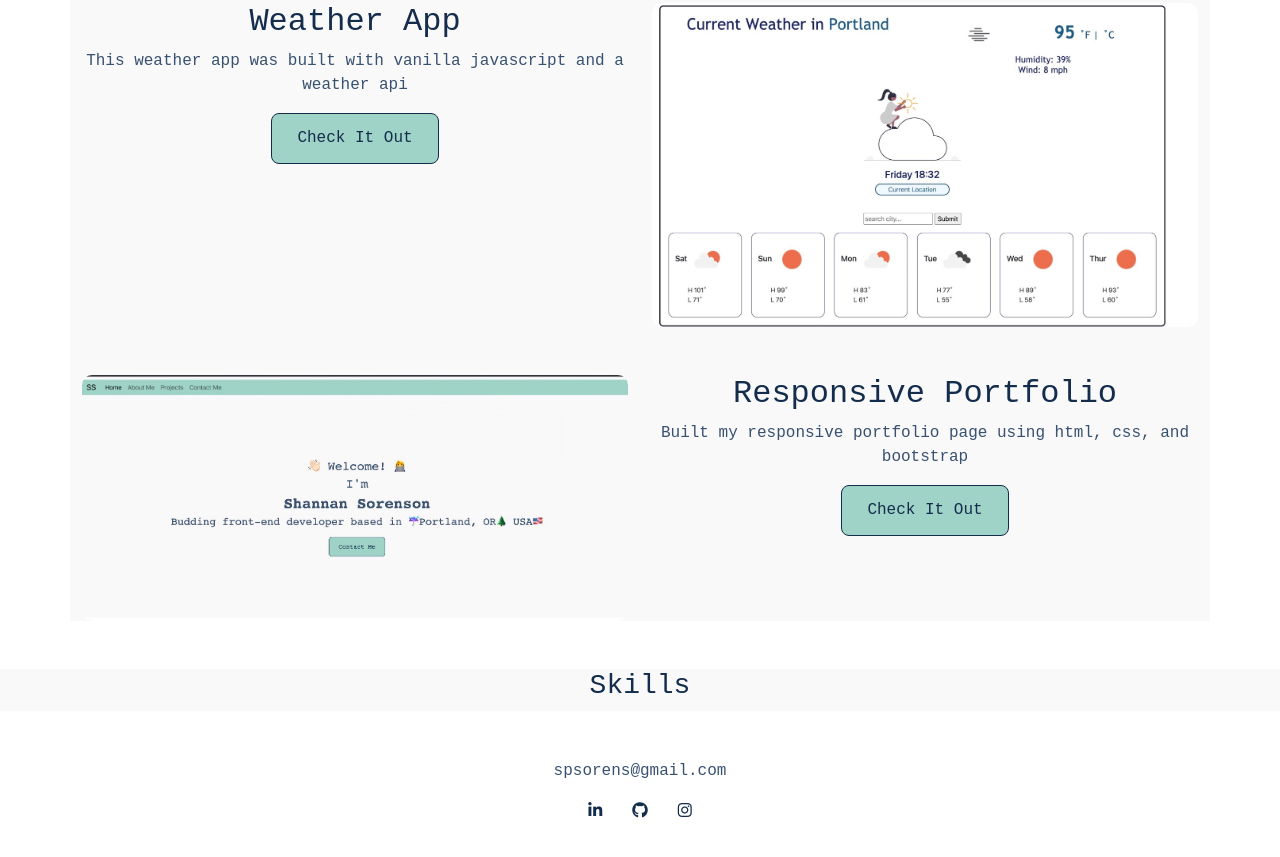
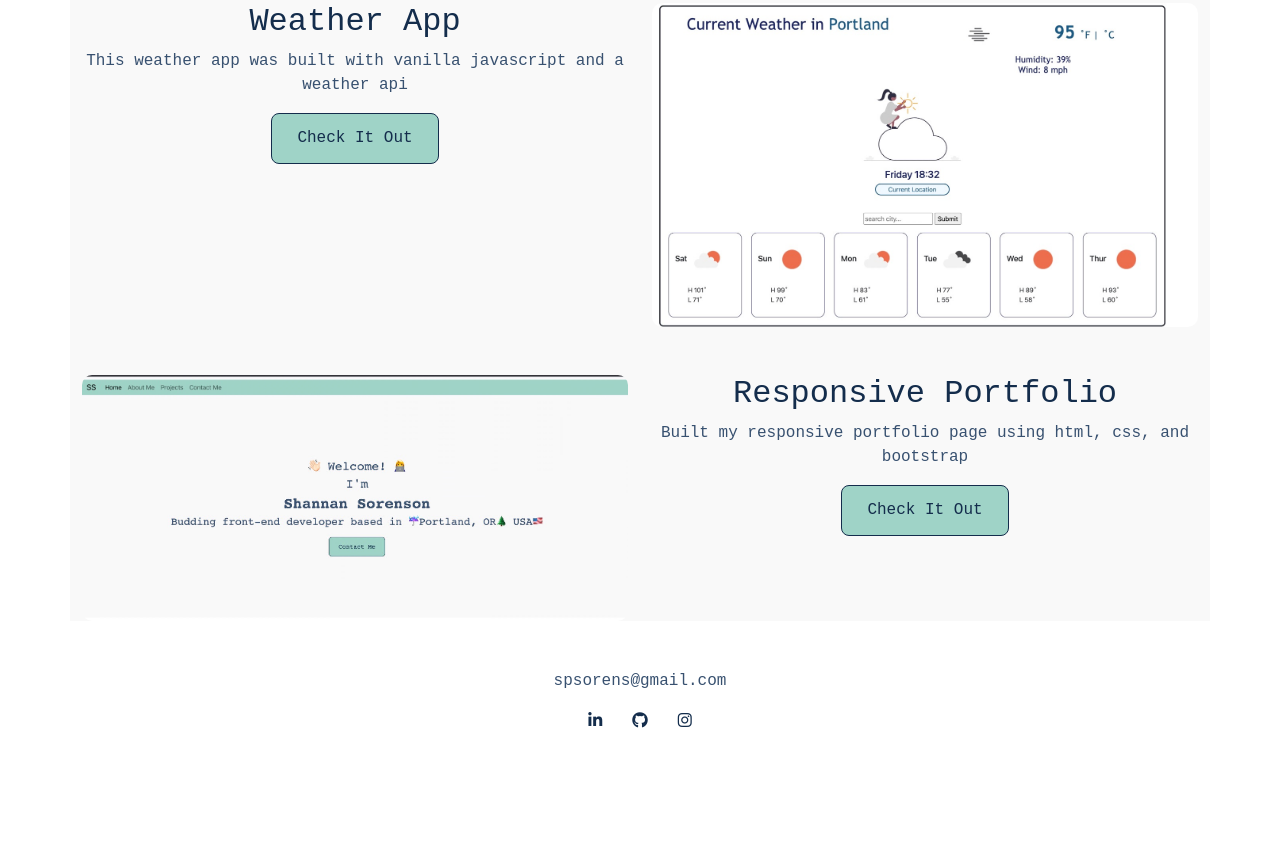
Before and after one commit to spsorens/portfolio-project, a plain HTML site: page projects.html in a window 1280 px wide. Shown: the part 568-1425 px from the top of the page. After the commit the page ends 1339 px from the top, so only its background shows below. Drawn offline with nearby package versions, Linux system fonts and the light colour scheme.

Commit message:
Update projects.html

```diff
--- a/projects.html
+++ b/projects.html
@@ -149,9 +149,7 @@
       </div>
     </div>
     <!--skillset-->
-    <div class="skills-container d-flex justify-content-center mt-5 mb-5">
-      <h3>Skills</h3>
-    </div>
+
     <!--footer-->
     <footer>
       <div class="d-flex justify-content-center mt-3">
```
